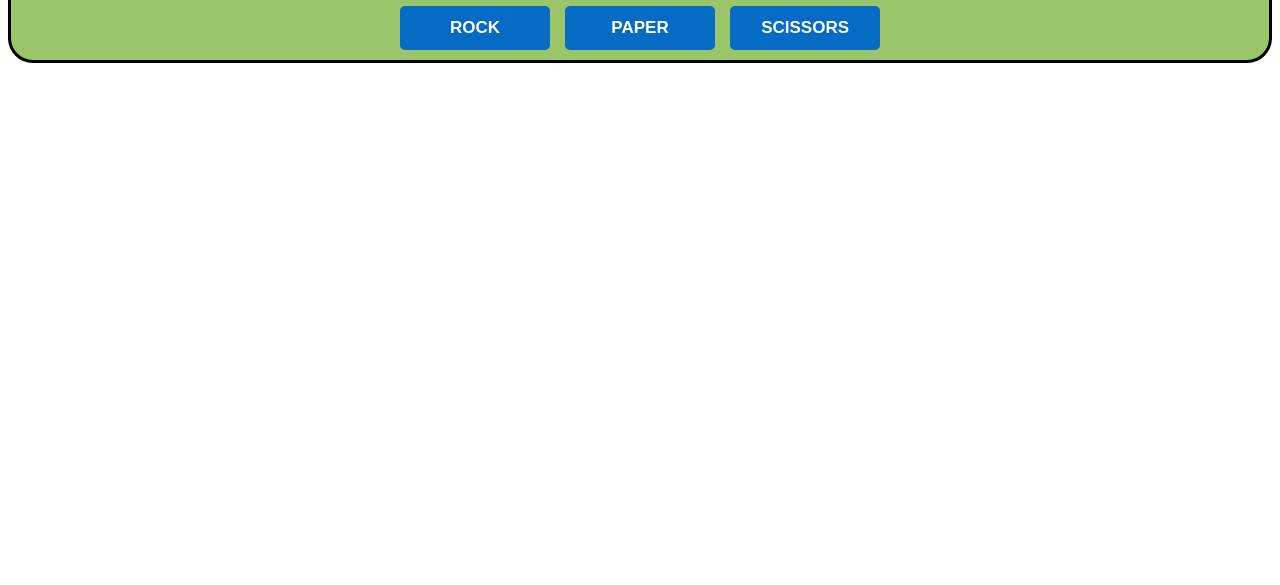
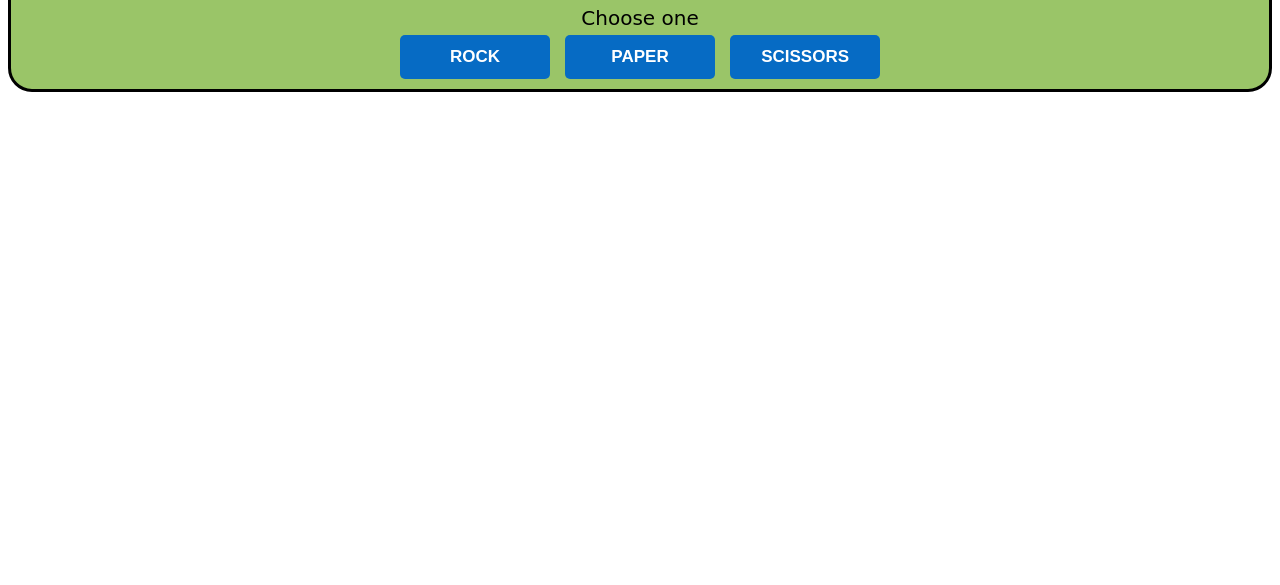
Before and after one commit to S4BIN/rock_paper_scissors_game, a plain HTML site: page index.html in a window 1280 px wide. Shown: the part 215-800 px from the top of the page. Drawn offline with Linux system fonts and the light colour scheme.

Commit message:
index.html and style.css

```diff
--- a/index.html
+++ b/index.html
@@ -13,6 +13,8 @@
         <h1 class="gameText" id="computerText">Computer: </h1>
         <h1 class="gameText" id="resultText">Result: </h1>
 
+        <p>Choose one</p>
+
         <button class="choiceBtn">ROCK</button>
         <button class="choiceBtn">PAPER</button>
         <button class="choiceBtn">SCISSORS</button>
--- a/style.css
+++ b/style.css
@@ -14,7 +14,7 @@
 #gameDiv{
     font-family: 'Brush Script MT', cursive;
     border: 3px solid;
-    border-radius: 25px;
+    border-radius: 24px;
     padding: 10px;
     background-color: rgb(154, 197, 104);
     text-align: center;
@@ -27,3 +27,8 @@
 #computerText{
     color: red;
 }
+
+#gameDiv p{
+    font-size: 20px;
+    margin-bottom: 5px;
+}
```
